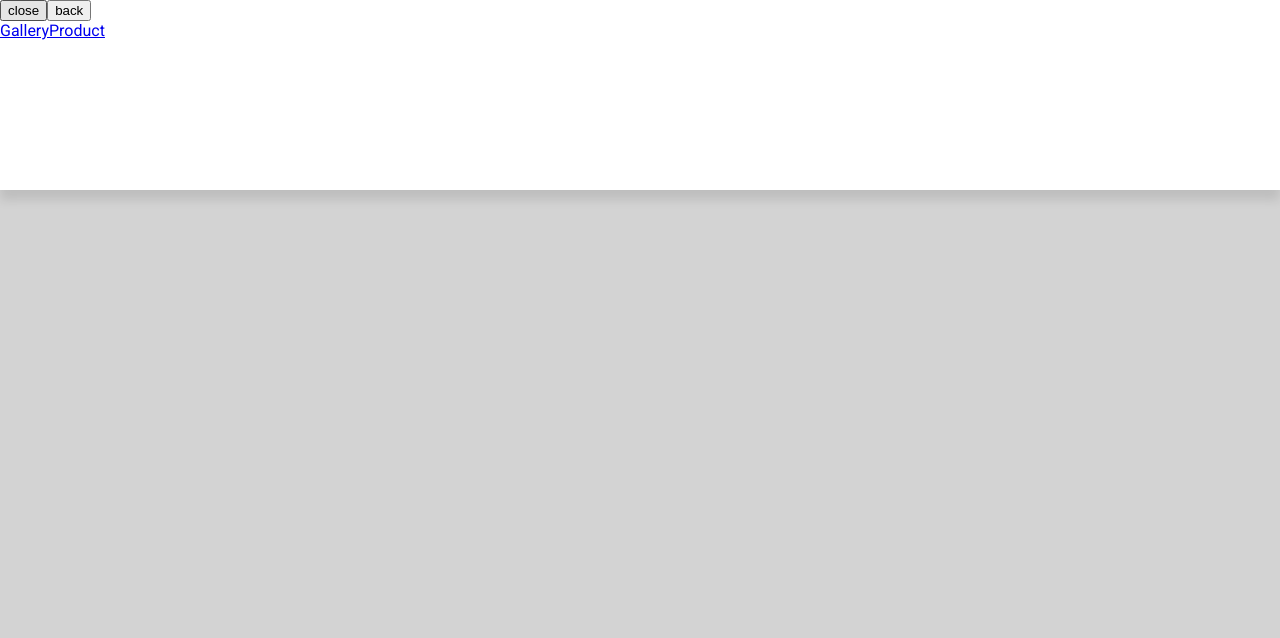
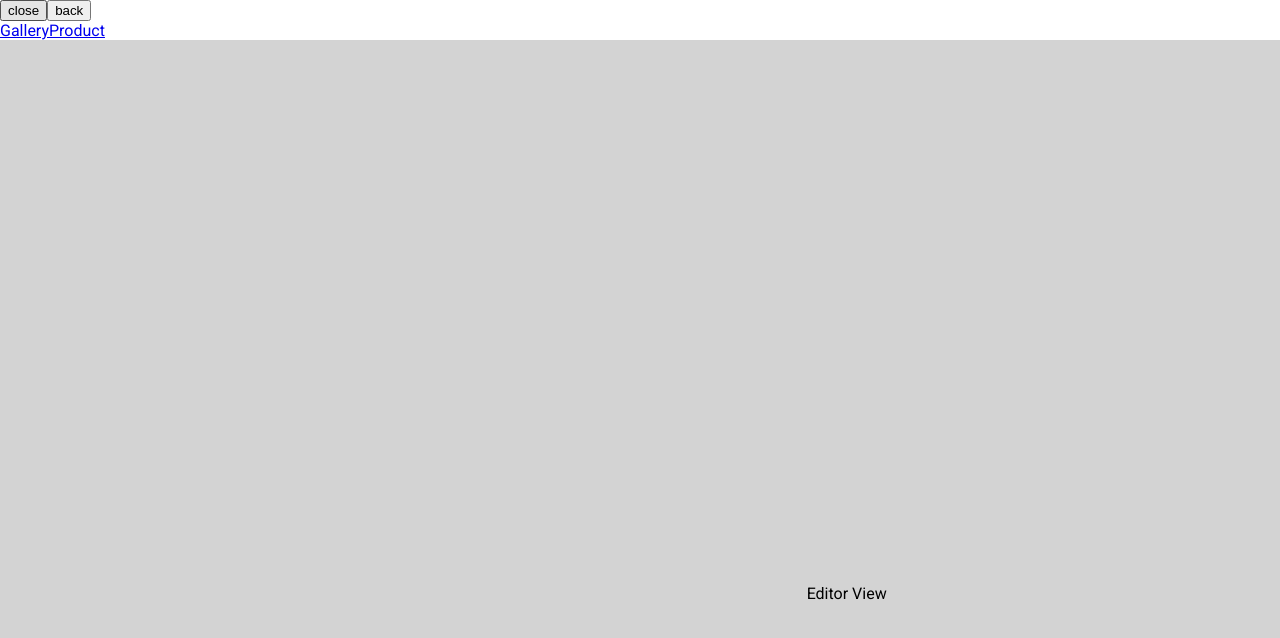
Before and after one commit to GabrielOarga/responsiveish, a React app: page /editor in a window 1280 px wide. Both pictures are taken after a click on the button "open". Shown: the top 638 px of the page. Built offline with nearby package versions, Linux system fonts and the light colour scheme.

Commit message:
MASTER: Changed scroll parents'

```diff
--- a/src/components/Gallery/Gallery.jsx
+++ b/src/components/Gallery/Gallery.jsx
@@ -18,10 +18,16 @@ const getItems = (count) => {
   let items = [];
 
   for (let i = 0; i < count; ++i) {
-    items.push(React.createElement(Item, {index: i}));
+    // items.push(React.createElement(Item, {key: `item-${i}`, index: i, itemClicked: index => handleItemClicked(index)}));
   }
 
   return items;
 };
 
+const handleItemClicked = index => {
+  console.log(`Item no. ${index} clicked`);
+
+
+};
+
 export default Gallery;
--- a/src/components/Gallery/Item.jsx
+++ b/src/components/Gallery/Item.jsx
@@ -2,9 +2,10 @@ import React from 'react';
 
 import './style.less';
 
-const Item = ({index}) => {
+// eslint-disable-next-line react/prop-types
+const Item = ({index, itemClicked}) => {
   return (
-    <div className={'gallery-item'}>
+    <div className={'gallery-item'} onClick={() => itemClicked(index)}>
       item {index}
     </div>
   )
--- a/src/components/Sidebar/Category.jsx
+++ b/src/components/Sidebar/Category.jsx
@@ -3,7 +3,7 @@ import React, {Component} from 'react';
 import Content from './Content';
 
 export default class Category extends Component {
-  state = { expanded: false };
+  state = { expanded: true };
 
   render () {
     return (
--- a/src/components/Sidebar/Sidebar.jsx
+++ b/src/components/Sidebar/Sidebar.jsx
@@ -12,7 +12,7 @@ const Sidebar = () => {
     <>
       <div id={'collapse-trigger'} onClick={
         () => {
-          console.log('cilcked', collapsed);
+          console.log('clicked', collapsed);
 
           if(collapsed) {
             expandSection(sectionRef.current);
--- /dev/null
+++ b/src/containers/EditorView/EditorView.jsx
@@ -0,0 +1,13 @@
+import React from 'react';
+
+import './style.less';
+
+const EditorView = ({children, history}) => {
+  return (
+    <div className={'editor-view'}>
+      Editor View
+    </div>
+  )
+};
+
+export default EditorView;
--- /dev/null
+++ b/src/containers/EditorView/style.less
@@ -0,0 +1,5 @@
+.editor-view {
+  grid-area: editor-view;
+
+  background: none;
+}
--- a/src/containers/GalleryView/GalleryView.jsx
+++ b/src/containers/GalleryView/GalleryView.jsx
@@ -8,6 +8,7 @@ import './style.less';
 const GalleryView = ({children, history}) => {
   return (
     <>
+      <div className={'box-box'} />
       <div className={'gallery-view'}>
         <Sidebar />
         <Gallery />
--- a/src/containers/GalleryView/style.less
+++ b/src/containers/GalleryView/style.less
@@ -1,4 +1,6 @@
 .gallery-view {
+  overflow: auto;
+
   grid-area: gallery-view;
 
   background: transparent;
--- a/src/containers/ModalView/ModalView.jsx
+++ b/src/containers/ModalView/ModalView.jsx
@@ -1,26 +1,26 @@
 import React from 'react';
-import { Route, Switch, Redirect } from 'react-router-dom';
+import { Route, Switch } from 'react-router-dom';
 import { TransitionGroup, CSSTransition } from 'react-transition-group'
 
 import Navbar from '../../components/Navbar/Navbar';
 import GalleryView from '../GalleryView/GalleryView';
 import ProductView from '../ProductView/ProductView';
+import EditorView from '../EditorView/EditorView';
 
 import { createBrowserHistory } from 'history';
 
 import './style.less';
 
-const ModalView = ({ handleClose, show, children }) => {
+const ModalView = ({ handleClose, show }) => {
   const showHideClassName = show ? 'modal-background display-block' : 'modal-background display-none';
   const history = createBrowserHistory();
   return (
     <div className={showHideClassName}>
       <section className="modal">
         <Navbar>
-          <button onClick={() => {console.log('hi'); handleClose()}}>close</button>
-          <button onClick={() => {console.log('hi'); history.goBack()}}>back</button>
+          <button onClick={() => {console.log('close'); handleClose()}}>close</button>
+          <button onClick={() => {console.log('go back'); history.goBack()}}>back</button>
         </Navbar>
-        <div className={'box-box'} />
         <Route render={({ location, history }) => {console.log(history); return (
           <>
             <TransitionGroup className={'transition-group'}>
@@ -32,6 +32,7 @@ const ModalView = ({ handleClose, show, children }) => {
                 <Switch location={location}>
                   <Route exact path="/gallery" component={GalleryView} />
                   <Route exact path="/product" component={ProductView} />
+                  <Route exact path="/editor" component={EditorView} />
                 </Switch>
               </CSSTransition>
             </TransitionGroup>
--- a/src/containers/ModalView/style.less
+++ b/src/containers/ModalView/style.less
@@ -24,36 +24,39 @@
   height: 100vh;
 
   display: grid;
-  grid-template-rows: 40px 150px auto;
+  grid-template-columns: 0 auto 0;
+  grid-template-rows: 40px auto;
 
   grid-gap: 0;
 
   grid-template-areas:
-    "navbar"
-    "box"
-    "transition"
-;
+    ". navbar ."
+    ". transition-group .";
+}
 
-  .box-box {
-    grid-area: box;
+.box-box {
+  grid-area: box-box;
 
-    background: #ffffff;
-    box-shadow: 0 10px 10px 0 rgba(0, 0, 0, 0.1);
+  background: #ffffff;
+  box-shadow: 0 10px 10px 0 rgba(0, 0, 0, 0.1);
 
 
-    z-index: 1060
-  }
+  z-index: 1060
 }
 
 .transition-group {
   overflow: auto;
 
-  grid-area: transition;
+  grid-area: transition-group;
 
   display: grid;
 
-  grid-template-columns: 50px auto 50px;
-  grid-template-areas: " . gallery-view .";
+  grid-template-columns: auto;
+  grid-template-rows: 150px auto;
+  grid-template-areas:
+    "box-box"
+    "gallery-view"
+;
   grid-gap: 0 10px;
 
   @media only screen and (max-width: 1242px) {
```
Also changed, not shown: 1 other file (tests, documents, lock files or other folders).
